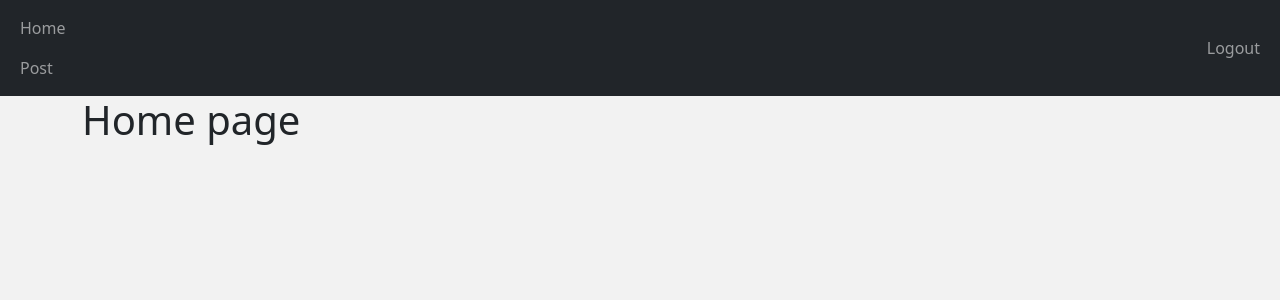
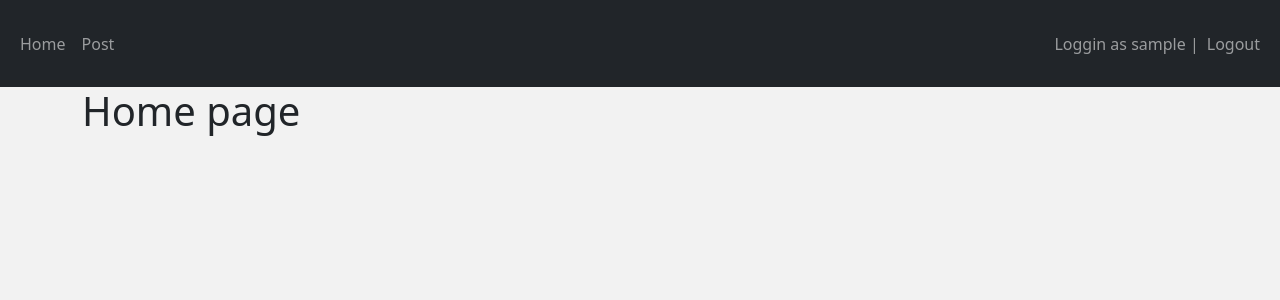
Before and after one commit to 1337fury/django_authentication, a Django app: page / in a window 1280 px wide. Shown: the top 300 px of the page. Run offline with Django 4.2, Linux system fonts and the light colour scheme; the visitor is signed in with stand-in values (Sample User, id 1).

Commit message:
Update navbar layout and add user information display

```diff
--- a/website/main/templates/main/base.html
+++ b/website/main/templates/main/base.html
@@ -8,12 +8,14 @@
 	{% block costum_link %}{% endblock %}
 </head>
 <body style="background-color: #f2f2f2 !important;">
-	<nav class="navbar navbar-expand-lg navbar-dark bg-dark">
+	<nav class="navbar navbar-expand-lg navbar-dark bg-dark" style="height: 87px;">
 		<div class="container-fluid">
 			<div>
 				<ul class="navbar-nav">
 					<li class="nav-item">
 						<a class="nav-link" href="/home">Home</a>
+					</li>
+					<li class="nav-item">
 						<a class="nav-link" href="/create-post">Post</a>
 					</li>
 				</ul>
@@ -21,6 +23,7 @@
 			<div>
 				<ul class="navbar-nav">
 					{% if user.is_authenticated %}
+					<span class="navbar-text">Loggin as {{user.username}} | </span>
 					<li class="nav-item">
 						<a class="nav-link" href="/logout">Logout</a>
 					</li>
```
